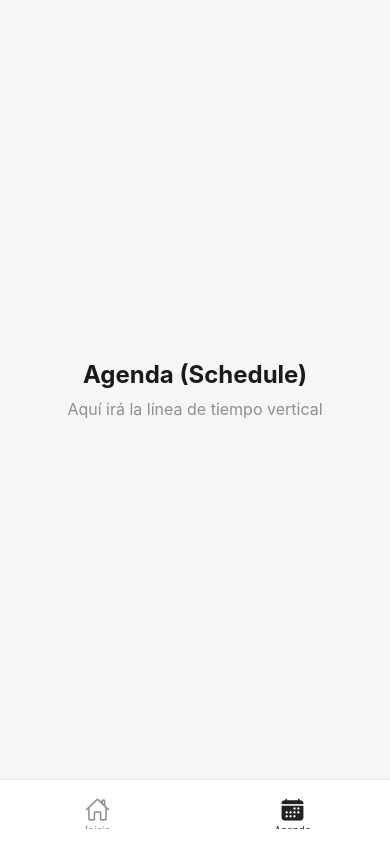
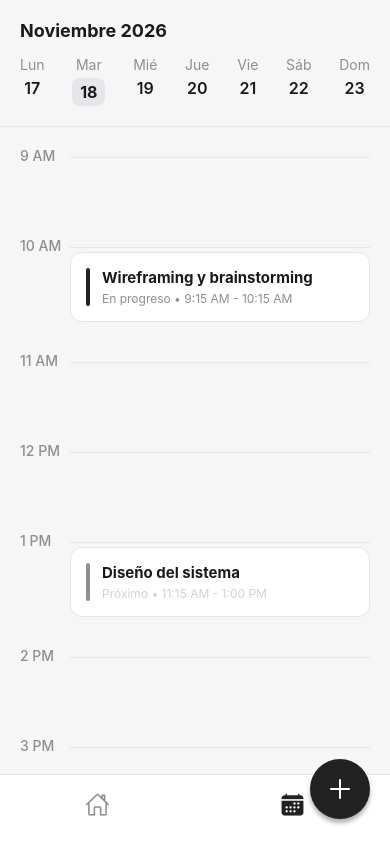
Before and after one commit to zayfer-ux/app-productividad, a React Native app: screen /Agenda in a window 390 px wide. Built offline with nearby package versions, Linux system fonts and the light colour scheme.

Commit message:
feat: pantalla de agenda terminada y boton flotante añadido

```diff
--- a/src/navigation/AppNavigator.tsx
+++ b/src/navigation/AppNavigator.tsx
@@ -1,11 +1,11 @@
 // src/navigation/AppNavigator.tsx
 import React from 'react';
+import { View, TouchableOpacity, StyleSheet } from 'react-native';
 import { createBottomTabNavigator } from '@react-navigation/bottom-tabs';
 import { NavigationContainer } from '@react-navigation/native';
-import { Ionicons } from '@expo/vector-icons'; // Íconos incluidos en Expo
+import { Ionicons } from '@expo/vector-icons';
 import { colors } from '../theme/colors';
 
-// Importamos nuestras dos pantallas
 import HomeScreen from '../screens/HomeScreen';
 import ScheduleScreen from '../screens/ScheduleScreen';
 
@@ -14,28 +14,27 @@ const Tab = createBottomTabNavigator();
 export default function AppNavigator() {
   return (
     <NavigationContainer>
+      <View style={{ flex: 1 }}>
         <Tab.Navigator
           screenOptions={({ route }) => ({
-          headerShown: false, // Ocultamos el encabezado feo por defecto
+            headerShown: false,
             tabBarIcon: ({ focused, color, size }) => {
               let iconName: keyof typeof Ionicons.glyphMap = 'home';
-
-            // Asignamos el ícono dependiendo de la pantalla
               if (route.name === 'Inicio') {
                 iconName = focused ? 'home' : 'home-outline';
               } else if (route.name === 'Agenda') {
                 iconName = focused ? 'calendar' : 'calendar-outline';
               }
-
               return <Ionicons name={iconName} size={size} color={color} />;
             },
-          tabBarActiveTintColor: colors.primary, // Color del ícono seleccionado
-          tabBarInactiveTintColor: colors.textSecondary, // Color cuando no está seleccionado
+            tabBarActiveTintColor: colors.primary,
+            tabBarInactiveTintColor: colors.textSecondary,
+            tabBarShowLabel: false, // Ocultamos el texto para que se vea más minimalista
             tabBarStyle: {
               backgroundColor: colors.surface,
               borderTopWidth: 1,
               borderTopColor: colors.border,
-            height: 65, // Un poco más alto para que sea cómodo de tocar
+              height: 70,
               paddingBottom: 10,
               paddingTop: 10,
             },
@@ -44,6 +43,31 @@ export default function AppNavigator() {
           <Tab.Screen name="Inicio" component={HomeScreen} />
           <Tab.Screen name="Agenda" component={ScheduleScreen} />
         </Tab.Navigator>
+
+        {/* BOTÓN FLOTANTE (FAB) */}
+        <TouchableOpacity style={styles.fab} activeOpacity={0.8}>
+          <Ionicons name="add" size={32} color={colors.surface} />
+        </TouchableOpacity>
+      </View>
     </NavigationContainer>
   );
 }
+
+const styles = StyleSheet.create({
+  fab: {
+    position: 'absolute',
+    bottom: 25, // Lo eleva sobre la barra
+    right: 20, // Lo pega a la derecha
+    backgroundColor: colors.primary, // Color negro
+    width: 60,
+    height: 60,
+    borderRadius: 30, // Lo hace perfectamente redondo
+    justifyContent: 'center',
+    alignItems: 'center',
+    shadowColor: '#000', // Le damos una sombra para que flote
+    shadowOffset: { width: 0, height: 4 },
+    shadowOpacity: 0.3,
+    shadowRadius: 4,
+    elevation: 5, // Sombra para Android
+  }
+});
--- a/src/screens/ScheduleScreen.tsx
+++ b/src/screens/ScheduleScreen.tsx
@@ -1,15 +1,69 @@
 // src/screens/ScheduleScreen.tsx
 import React from 'react';
-import { View, Text, StyleSheet, SafeAreaView } from 'react-native';
+import { View, Text, StyleSheet, SafeAreaView, ScrollView } from 'react-native';
 import { colors } from '../theme/colors';
 
 export default function ScheduleScreen() {
+  const days = ['Lun', 'Mar', 'Mié', 'Jue', 'Vie', 'Sáb', 'Dom'];
+  // Simulamos los números de los días (17 al 23) basándonos en tu diseño
+  const dates = [17, 18, 19, 20, 21, 22, 23];
+  // Simulamos las horas del día
+  const hours = ['9 AM', '10 AM', '11 AM', '12 PM', '1 PM', '2 PM', '3 PM', '4 PM'];
+
   return (
     <SafeAreaView style={styles.container}>
-      <View style={styles.content}>
-        <Text style={styles.title}>Agenda (Schedule)</Text>
-        <Text style={styles.subtitle}>Aquí irá la línea de tiempo vertical</Text>
+
+      {/* 1. Cabecera del Calendario */}
+      <View style={styles.calendarHeader}>
+        <Text style={styles.monthText}>Noviembre 2026</Text>
+        <View style={styles.daysRow}>
+          {days.map((day, index) => (
+            <View key={index} style={styles.dayColumn}>
+              <Text style={styles.dayText}>{day}</Text>
+              <Text style={[styles.dateText, index === 1 && styles.dateTextActive]}>
+                {dates[index]}
+              </Text>
+            </View>
+          ))}
+        </View>
       </View>
+
+      {/* 2. Línea de tiempo vertical (Timeline) */}
+      <ScrollView showsVerticalScrollIndicator={false} style={styles.timeline}>
+        {hours.map((hour, index) => (
+          <View key={index} style={styles.timeBlock}>
+            <Text style={styles.timeLabel}>{hour}</Text>
+
+            <View style={styles.lineArea}>
+              {/* Línea divisoria muy tenue */}
+              <View style={styles.horizontalLine} />
+
+              {/* Tarea simulada a las 10 AM (Como en tu imagen) */}
+              {hour === '10 AM' && (
+                <View style={styles.taskCard}>
+                  <View style={styles.taskIndicator} />
+                  <View>
+                    <Text style={styles.taskTitle}>Wireframing y brainstorming</Text>
+                    <Text style={styles.taskStatus}>En progreso • 9:15 AM - 10:15 AM</Text>
+                  </View>
+                </View>
+              )}
+
+              {/* Tarea simulada a la 1 PM */}
+              {hour === '1 PM' && (
+                <View style={styles.taskCard}>
+                  <View style={styles.taskIndicatorUpcoming} />
+                  <View>
+                    <Text style={styles.taskTitle}>Diseño del sistema</Text>
+                    <Text style={styles.taskStatusUpcoming}>Próximo • 11:15 AM - 1:00 PM</Text>
+                  </View>
+                </View>
+              )}
+            </View>
+
+          </View>
+        ))}
+      </ScrollView>
     </SafeAreaView>
   );
 }
@@ -19,19 +73,104 @@ const styles = StyleSheet.create({
     flex: 1,
     backgroundColor: colors.background,
   },
-  content: {
-    flex: 1,
-    justifyContent: 'center',
+  calendarHeader: {
+    padding: 20,
+    backgroundColor: colors.background,
+    borderBottomWidth: 1,
+    borderBottomColor: colors.border,
+  },
+  monthText: {
+    fontSize: 18,
+    fontWeight: 'bold',
+    color: colors.textPrimary,
+    marginBottom: 15,
+  },
+  daysRow: {
+    flexDirection: 'row',
+    justifyContent: 'space-between',
+  },
+  dayColumn: {
     alignItems: 'center',
   },
-  title: {
-    fontSize: 24,
+  dayText: {
+    fontSize: 14,
+    color: colors.textSecondary,
+    marginBottom: 5,
+  },
+  dateText: {
+    fontSize: 16,
+    color: colors.textPrimary,
+    fontWeight: '600',
+  },
+  dateTextActive: {
+    color: colors.textPrimary,
+    fontWeight: 'bold',
+    backgroundColor: '#E5E5EA', // Un pequeño resalte para el día "hoy"
+    paddingHorizontal: 8,
+    paddingVertical: 4,
+    borderRadius: 8,
+    overflow: 'hidden',
+  },
+  timeline: {
+    flex: 1,
+    padding: 20,
+  },
+  timeBlock: {
+    flexDirection: 'row',
+    marginBottom: 30,
+    minHeight: 60,
+  },
+  timeLabel: {
+    width: 50,
+    fontSize: 14,
+    color: colors.textSecondary,
+    fontWeight: '500',
+  },
+  lineArea: {
+    flex: 1,
+    position: 'relative',
+  },
+  horizontalLine: {
+    height: 1,
+    backgroundColor: colors.border,
+    position: 'absolute',
+    top: 10,
+    left: 0,
+    right: 0,
+  },
+  taskCard: {
+    flexDirection: 'row',
+    marginTop: 15,
+    backgroundColor: colors.surface,
+    padding: 15,
+    borderRadius: 12,
+    borderWidth: 1,
+    borderColor: colors.border,
+  },
+  taskIndicator: {
+    width: 4,
+    backgroundColor: colors.primary, // Negro
+    borderRadius: 2,
+    marginRight: 12,
+  },
+  taskIndicatorUpcoming: {
+    width: 4,
+    backgroundColor: colors.textSecondary, // Gris
+    borderRadius: 2,
+    marginRight: 12,
+  },
+  taskTitle: {
+    fontSize: 15,
     fontWeight: 'bold',
     color: colors.textPrimary,
+    marginBottom: 4,
   },
-  subtitle: {
-    fontSize: 16,
+  taskStatus: {
+    fontSize: 12,
     color: colors.textSecondary,
-    marginTop: 10,
+  },
+  taskStatusUpcoming: {
+    fontSize: 12,
+    color: '#D1D1D6', // Más tenue para las futuras
   }
 });
```
Lines whose indentation alone changed are shown as unchanged.
